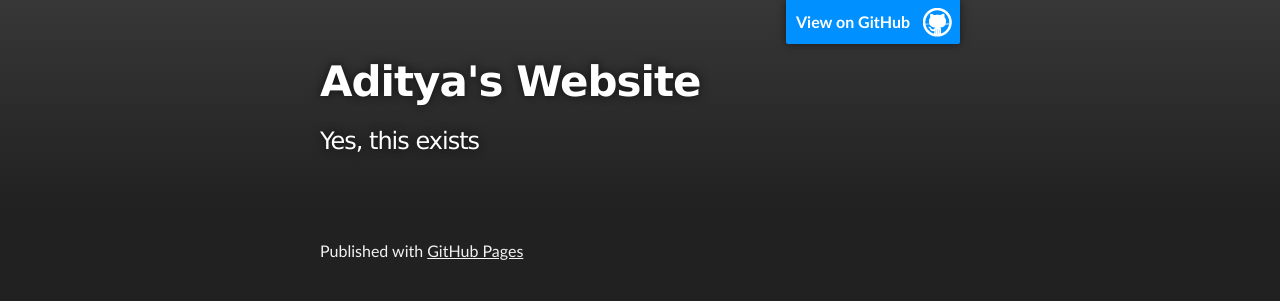
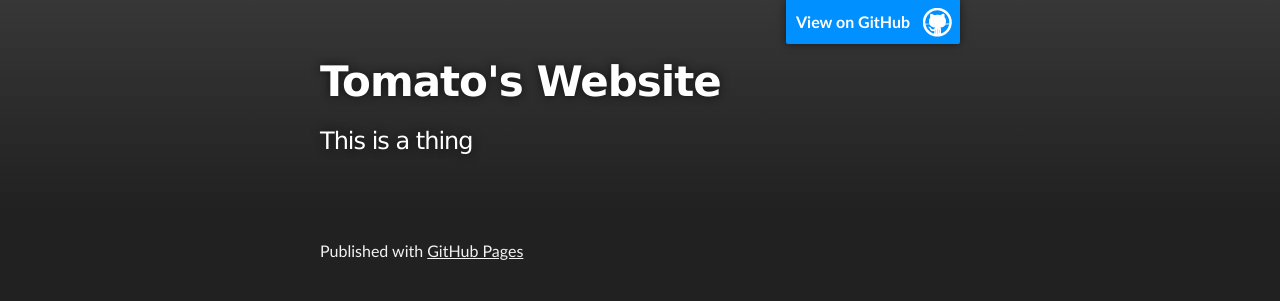
Before and after one commit to tomatosarenice/tomatosarenice.github.io, a plain HTML site: page index.html in a window 1280 px wide. Drawn offline with Linux system fonts and the light colour scheme.

Commit message:
Update index.html

```diff
--- a/index.html
+++ b/index.html
@@ -18,8 +18,8 @@
         <header class="inner">
           <a id="forkme_banner" href="https://github.com/tomatosarenice">View on GitHub</a>
 
-          <h1 id="project_title">Aditya's Website</h1>
-          <h2 id="project_tagline">Yes, this exists</h2>
+          <h1 id="project_title">Tomato's Website</h1>
+          <h2 id="project_tagline">This is a thing</h2>
 
         </header>
     </div>
```
